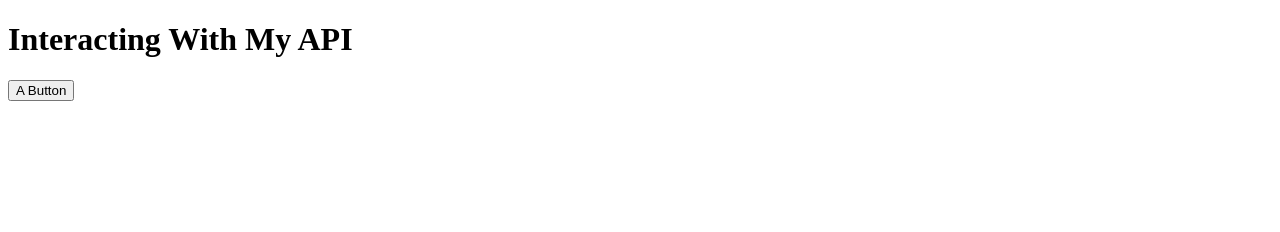
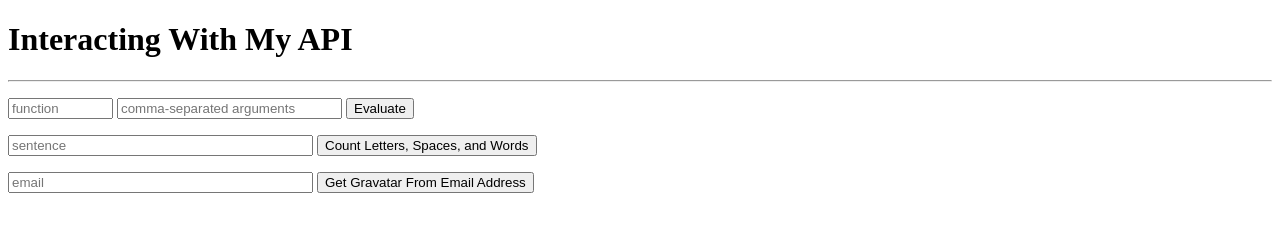
Before and after one commit to babelthuap/my-first-api, a website: page client/index.html in a window 1280 px wide. Drawn offline with nearby package versions, Linux system fonts and the light colour scheme; no server answers.

Commit message:
Get basic HTML up and running

```diff
--- a/client/index.html
+++ b/client/index.html
@@ -9,9 +9,22 @@
 </head>
 <body>
   <h1>Interacting With My API</h1>
-  <button id="a-button">A Button</button>
-
-  <script src="https://code.jquery.com/jquery-2.1.4.min.js"></script>
-  <script src="main.js"></script>
+  <hr>
+  <p>
+    <input type="text" class="math fn" size="10" placeholder="function">
+    <input type="text" class="math args" size="25" placeholder="comma-separated arguments">
+    <button class="math">Evaluate</button>
+    <span class="math"></span>
+  </p>
+  <p>
+    <input type="text" class="sentence" size="35" placeholder="sentence">
+    <button class="sentence">Count Letters, Spaces, and Words</button>
+    <span class="sentence"></span>
+  </p>
+  <p>
+    <input type="text" class="gravatar" size="35" placeholder="email">
+    <button class="gravatar">Get Gravatar From Email Address</button>
+    <div class="gravatar"></div>
+  </p>
 </body>
 </html>
```
